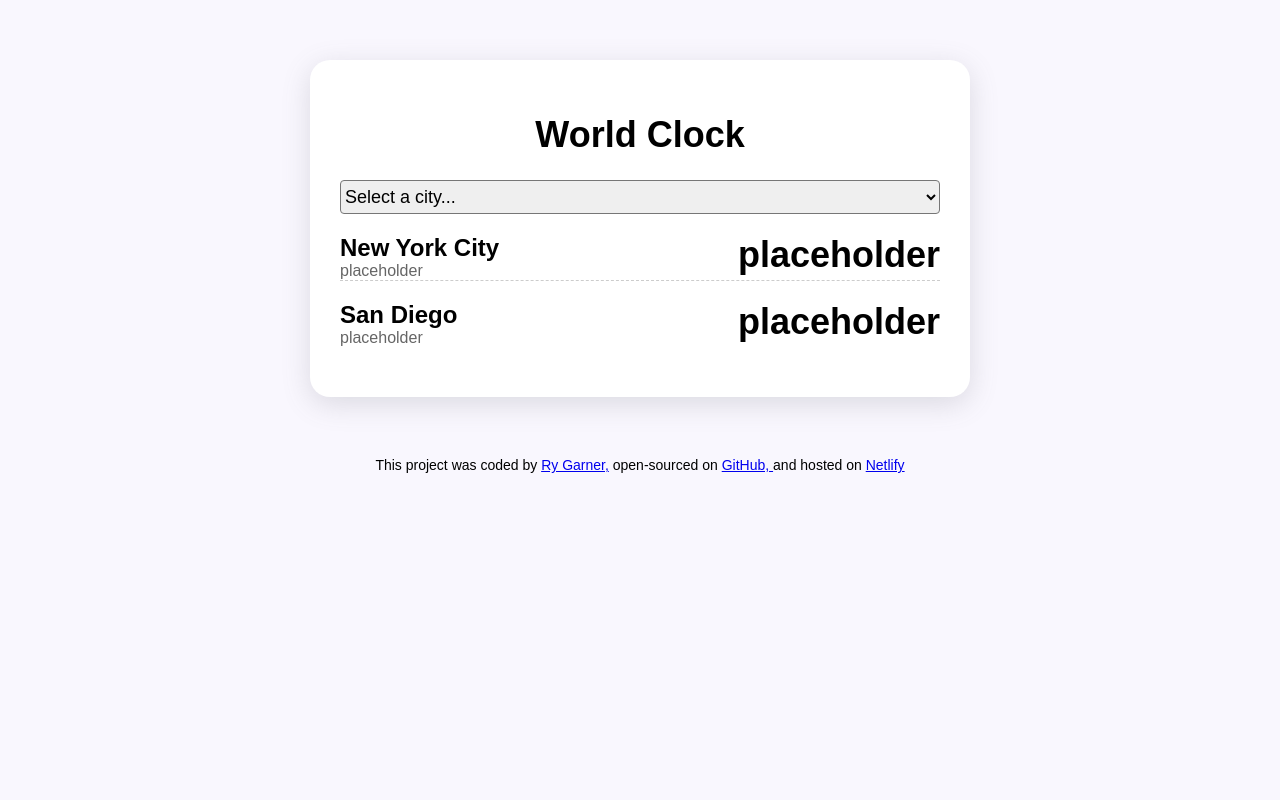
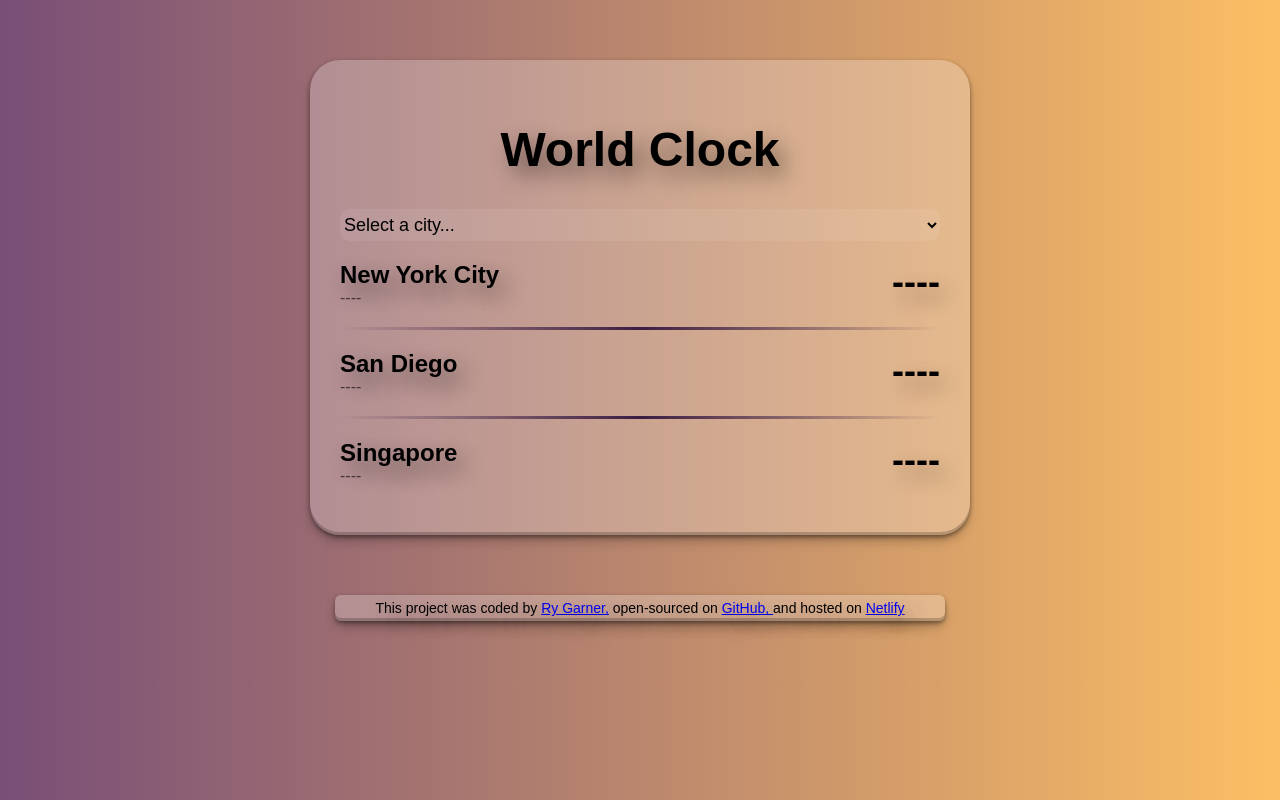
Before and after one commit to rygarner/world-clock, a plain HTML site: page index.html in a window 1280 px wide. Drawn offline with nearby package versions, Linux system fonts and the light colour scheme; a script that the page names is missing.

Commit message:
adjusted JS and added final touches

```diff
--- a/index.html
+++ b/index.html
@@ -18,26 +18,36 @@
     <select id="city">
       <option value="">Select a city...</option>
       <option value="current">Current Location</option>
-      <option value="America/New_York">
-        New York City, United States
+      <option value="America/Denver">
+        Denver
       </option>
-      <option value="Europe/London">London, United Kingdom</option>
-      <option value="Asia/Tokyo">Tokyo, Japan</option>
+      <option value="Europe/London">London</option>
+      <option value="Asia/Tokyo">Tokyo</option>
+      <option value="Asia/Singapore">Singapore</option>
     </select>
     <div id="cities">
       <div class="city" id="new-york-city">
         <div>
           <h2>New York City</h2>
-          <div class="date">placeholder</div>
+          <div class="date">----</div>
         </div>
-        <div class="time">placeholder</div>
+        <div class="time">----</div>
       </div>
+      <hr class="separator">
       <div class="city" id="san-diego">
         <div>
           <h2>San Diego</h2>
-          <div class="date">placeholder</div>
+          <div class="date">----</div>
         </div>
-        <div class="time">placeholder</div>
+        <div class="time">----</div>
+      </div>
+      <hr class="separator">
+      <div class="city" id="singapore">
+        <div>
+          <h2>Singapore</h2>
+          <div class="date">----</div>
+        </div>
+        <div class="time">----</div>
       </div>
     </div>
   </div>
--- a/src/script.js
+++ b/src/script.js
@@ -1,5 +1,6 @@
 function updateTime() {
   let newYork = document.querySelector("#new-york-city");
+  if (newYork) {
     let newYorkDate = newYork.querySelector(".date");
     let newYorkTime = newYork.querySelector(".time");
     let nyTime = moment().tz("America/New_York");
@@ -8,17 +9,32 @@ function updateTime() {
     newYorkTime.innerHTML = `${nyTime.format("h:mm:ss")} <small>${nyTime.format(
       "A"
     )}</small>`;
+  }
 
   //San Diego
   let sanDiego = document.querySelector("#san-diego");
+  if (sanDiego) {
     let sanDiegoDate = sanDiego.querySelector(".date");
     let sanDiegoTime = sanDiego.querySelector(".time");
     let sdTime = moment().tz("America/Los_Angeles");
 
     sanDiegoDate.innerHTML = sdTime.format("MMMM Do YYYY");
-  sanDiegoTime.innerHTML = `${sdTime.format("h:mm:ss")} <small>${sdTime.format(
-    "A"
-  )}</small>`;
+    sanDiegoTime.innerHTML = `${sdTime.format(
+      "h:mm:ss"
+    )} <small>${sdTime.format("A")}</small>`;
+  }
+
+  let singapore = document.querySelector("#singapore");
+  if (singapore) {
+    let singaporeDate = singapore.querySelector(".date");
+    let singaporeTime = singapore.querySelector(".time");
+    let singpTime = moment().tz("Asia/Singapore");
+
+    singaporeDate.innerHTML = singpTime.format("MMMM Do YYYY");
+    singaporeTime.innerHTML = `${singpTime.format(
+      "h:mm:ss"
+    )} <small>${singpTime.format("A")}</small>`;
+  }
 }
 
 function updateCity(event) {
@@ -39,11 +55,11 @@ function updateCity(event) {
     "A"
   )}</small></div>
   </div>
+  <a href="index.html">All Cities</a>
   `;
 }
-
+updateTime();
 setInterval(updateTime, 1000);
 
-let cittiesSelect = document.querySelector("#city");
-
-cittiesSelect.addEventListener("change", updateCity);
+let citiesSelect = document.querySelector("#city");
+citiesSelect.addEventListener("change", updateCity);
--- a/src/style.css
+++ b/src/style.css
@@ -1,42 +1,63 @@
 body {
-  background-color: #f9f7fe;
+  background: linear-gradient(to right, #4b1248be, #fcbf64);
   font-family: sans-serif;
+  text-shadow: 8px 10px 22px rgba(0, 0, 0, 0.473);
 }
 
 select {
   display: block;
   width: 100%;
   font-size: 18px;
-  border-radius: 4px;
+  border-radius: 10px;
+  border: none;
   padding: 5px 0;
+  background: #ffffff13;
 }
 h1 {
   text-align: center;
   font-family: sans-serif;
-  font-size: 36px;
+  font-size: 48px;
   font-weight: bold;
 }
 h2 {
   margin: 0;
   font-size: 24px;
 }
+hr {
+  margin: 0 auto;
+  border: none;
+  height: 3px;
+  background-image: linear-gradient(
+    to right,
+    rgba(0, 0, 0, 0),
+    rgba(44, 15, 58, 0.9),
+    rgba(0, 0, 0, 0)
+  );
+}
 footer {
+  max-width: 600px;
+  margin: 60px auto;
+  padding: 5px;
   text-align: center;
   font-size: 14px;
+  background: rgba(255, 255, 255, 0.24);
+  border-radius: 6px;
+  box-shadow: rgba(0, 0, 0, 0.4) 0px 2px 4px,
+    rgba(0, 0, 0, 0.3) 0px 7px 13px -3px, rgba(0, 0, 0, 0.2) 0px -3px 0px inset;
 }
 .container {
   max-width: 600px;
   margin: 60px auto;
-  background: white;
+  background: rgba(255, 255, 255, 0.24);
   padding: 30px;
-  box-shadow: rgba(100, 100, 111, 0.2) 0px 7px 29px 0px;
-  border-radius: 20px;
+  box-shadow: rgba(0, 0, 0, 0.4) 0px 2px 4px,
+    rgba(0, 0, 0, 0.3) 0px 7px 13px -3px, rgba(0, 0, 0, 0.2) 0px -3px 0px inset;
+  border-radius: 30px;
 }
 .city {
   display: flex;
   justify-content: space-between;
   margin: 20px 0;
-  border-bottom: 1px dashed rgba(0, 0, 0, 0.2);
 }
 .city:last-child {
   border: none;
```
Lines whose indentation alone changed are shown as unchanged.
